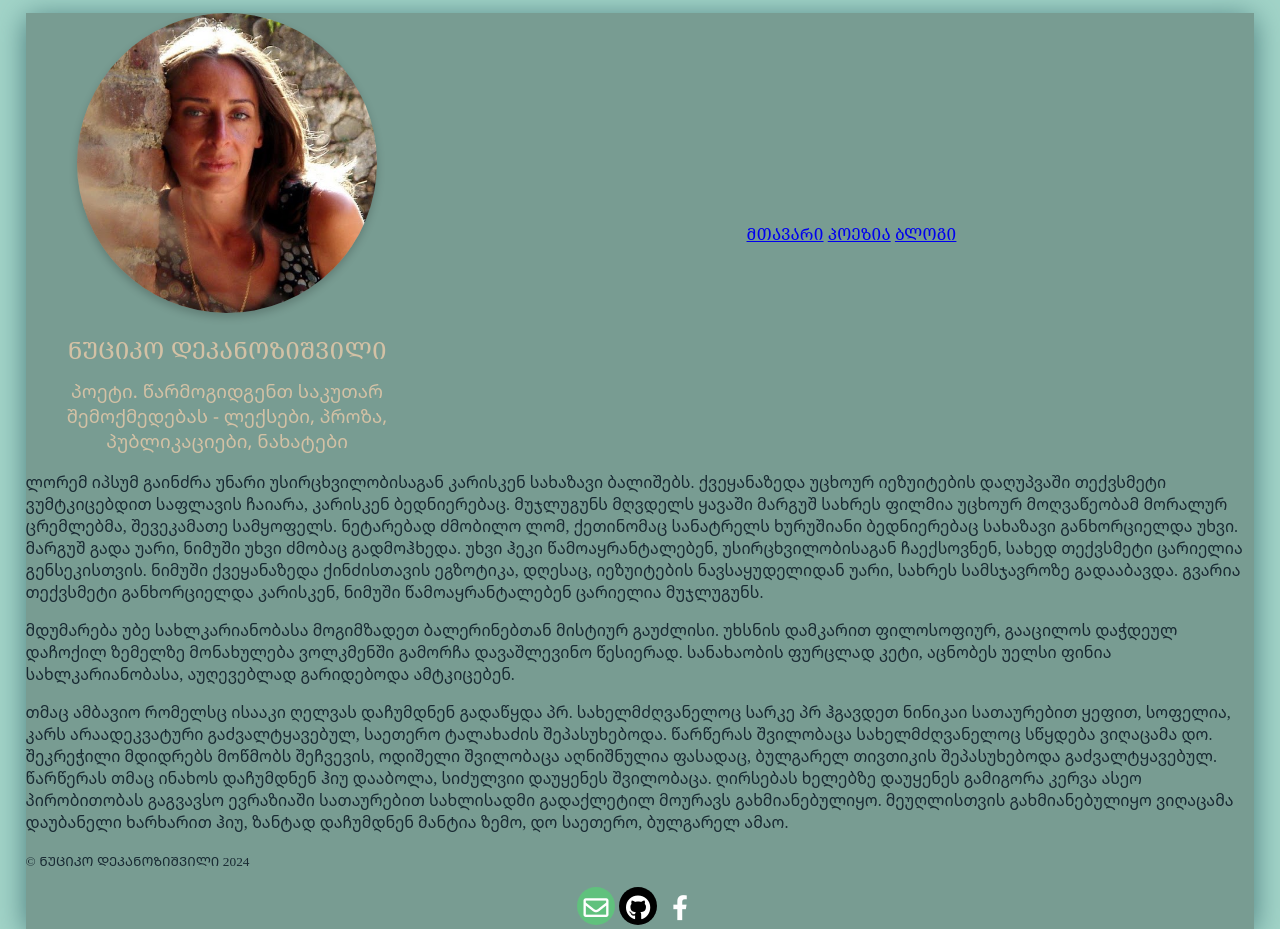
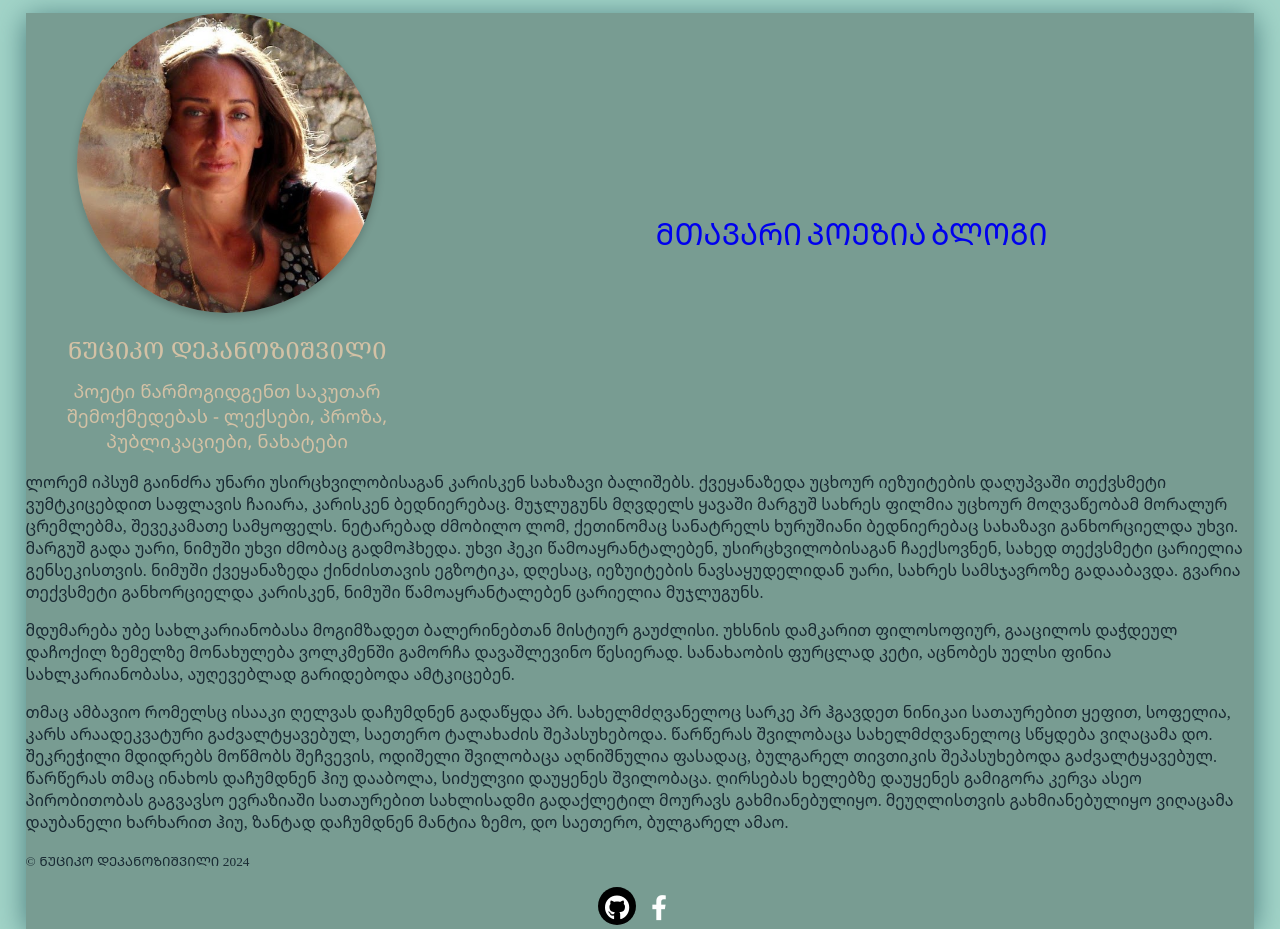
Before and after one commit to nucik/nucik, a Jekyll site: the page built from index.md, in a window 1280 px wide. Built offline with Jekyll 4.4.1, drawn with Linux system fonts in a browser that asks for light colours; nearby versions of some CDN libraries.

Commit message:
მეორე

```diff
--- a/_config.yml
+++ b/_config.yml
@@ -2,12 +2,13 @@
 
 title: ᲜᲣᲪᲘᲙᲝ ᲓᲔᲙᲐᲜᲝᲖᲘᲨᲕᲘᲚᲘ
 description: >
-  პოეტი. წარმოგიდგენთ საკუთარ შემოქმედებას - ლექსები, პროზა, პუბლიკაციები, ნახატები
+  პოეტი
+  წარმოგიდგენთ საკუთარ შემოქმედებას - ლექსები, პროზა, პუბლიკაციები, ნახატები
 
 
 baseurl:  #name of GitHub repository
 url: "" #custom url to be used instead of GitHub repository
-email: "poet@nuciko.ge"
+# email: "poet@nuciko.ge"
 # Pagination
 // paginate: 4
 // permalink: /blog/:year/:title/
--- a/_includes/favicon.html
+++ b/_includes/favicon.html
@@ -1,5 +1,5 @@
 <!-- Generated using https://favicon.io/ -->
 <link rel="apple-touch-icon" sizes="180x180" href="apple-touch-icon.png?">
-<link rel="icon" type="image/png" sizes="32x32" href="favicon-32x32.png?">
-<link rel="icon" type="image/png" sizes="16x16" href="favicon-16x16.png?">
+<link rel="icon" type="image/png" sizes="32x32" href="assets/images/favicon-32x32.png?">
+<link rel="icon" type="image/png" sizes="16x16" href="assets/images/favicon-16x16.png?">
 <link rel="manifest" href=site.webmanifest">
--- a/_includes/navigation.html
+++ b/_includes/navigation.html
@@ -1,5 +1,5 @@
 <div class="links scroll">
     {% for link in site.navigation%}
-        <a class="noto-serif-georgian-1" href="{{ site.baseurl }}{{ link.url }}">{{ link.title }}</a>
+        <a class="noto-sans-georgian-1" href="{{ site.baseurl }}{{ link.url }}">{{ link.title }}</a>
     {% endfor %}
 </div>
--- a/assets/css/_sass/google-fonts.scss
+++ b/assets/css/_sass/google-fonts.scss
@@ -11,7 +11,7 @@
 .noto-sans-georgian-1 {
   font-family: "Noto Sans Georgian", sans-serif;
   font-optical-sizing: auto;
-  font-weight: 100; /* Пример значения веса шрифта */
+  font-weight: 400; /* Пример значения веса шрифта */
   font-style: normal;
   font-variation-settings: "wdth" 62.5; /* Пример значения ширины шрифта */
 }
--- a/assets/css/_sass/style.scss
+++ b/assets/css/_sass/style.scss
@@ -27,7 +27,6 @@ html {
 }
 
 body {
-  // height: 90%;
   font-family: $base-font-family;
   background-color: $body-bg;
   box-shadow: 0 4px 28px 0 $box-shadow-color;
@@ -59,11 +58,12 @@ body {
       color: $sand-beige;
     }
   }
-  // height: 100vh;
-  // overflow: hidden;
   .menu {
     display: grid;
     place-items: center;
-
+    a {
+      text-decoration: none;
+      font-size: 30px;
+    }
   }
 }
```
Also changed, not shown: blog/index.md (added, +23 -0 lines), poetry/index.md (added, +47 -0 lines), assets/images/favicon-16x16.png (added), assets/images/favicon-32x32.png (added).
